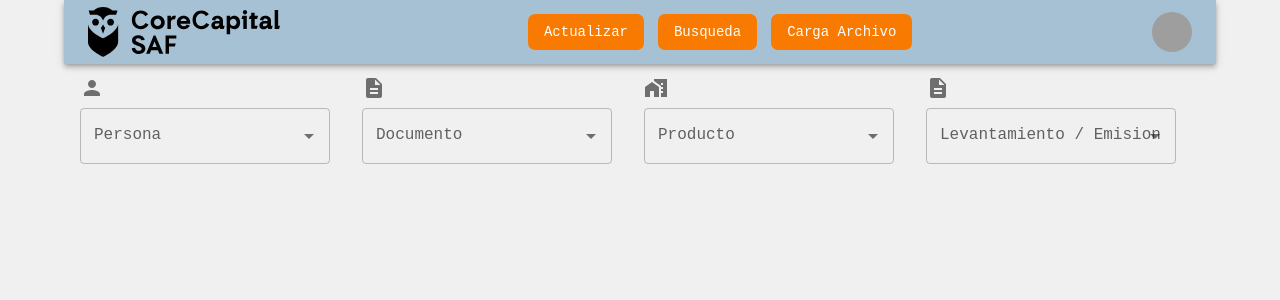
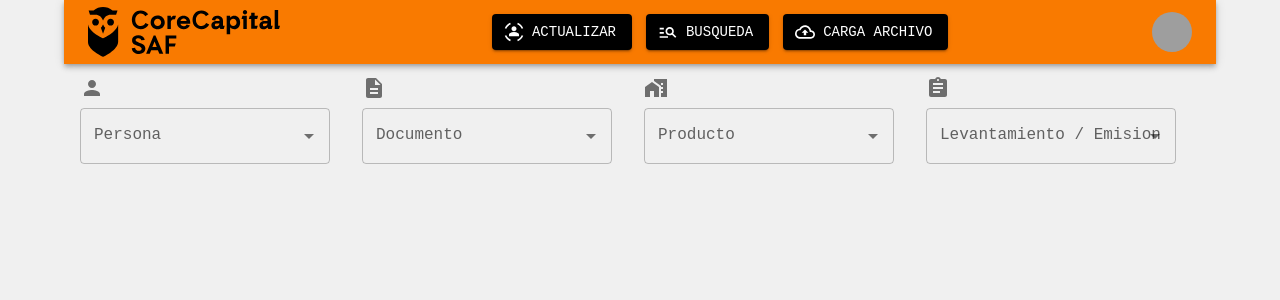
Before and after one commit to EduRamos95/React-MaterialUI-TypeScript, a React (Create React App) app in the folder react-materialui-typescript-core/: page / in a window 1280 px wide. Shown: the top 300 px of the page. Built offline with nearby package versions, Linux system fonts and the light colour scheme; grey boxes are pictures that could not be loaded.

Commit message:
day 1: pages / responsive

```diff
--- a/react-materialui-typescript-core/src/common/NavBar.tsx
+++ b/react-materialui-typescript-core/src/common/NavBar.tsx
@@ -15,13 +15,56 @@ import AdbIcon from '@mui/icons-material/Adb';
 import YourSVG from '../core_icons/CoreCapitalSAF_logo.svg'
 import { makeStyles } from "@mui/material";
 import { minWidth, padding, width } from "@mui/system";
-
+import SearchIcon from '@mui/icons-material/Search';
+import SensorOccupiedIcon from '@mui/icons-material/SensorOccupied';
+import ArrowCircleUpIcon from '@mui/icons-material/ArrowCircleUp';
+import ListItemIcon from '@mui/material/ListItemIcon';
+import ManageSearchIcon from '@mui/icons-material/ManageSearch';
+import CloudUploadOutlinedIcon from '@mui/icons-material/CloudUploadOutlined';
+import { pink } from "@mui/material/colors";
+import AccountBoxOutlinedIcon from '@mui/icons-material/AccountBoxOutlined';
+import BadgeOutlinedIcon from '@mui/icons-material/BadgeOutlined';
+import LogoutIcon from '@mui/icons-material/Logout';
 
 export const NavBar: React.FunctionComponent<{}> = () => {
 
-    const pages = ['Actualizar', 'Busqueda', 'Carga Archivo'];
-    const settings = ['Profile', 'Account', 'Logout'];
-
+    // const pages = ['Actualizar', 'Busqueda', 'Carga Archivo'];
+    const pages = [
+        {
+            name: 'Actualizar',
+            ruta: '/actualizar',
+            sticon: <SensorOccupiedIcon />,
+        },
+        {
+            name: 'Busqueda',
+            ruta: '/buscar',
+            sticon: <ManageSearchIcon />,
+        },
+        {
+            name: 'Carga Archivo',
+            ruta: '/archivar',
+            sticon: <CloudUploadOutlinedIcon />,
+        }
+    ]
+    // const routs = ['/usuarios','/busqueda', '/archivos'];
+    // const settings = ['Profile', 'Account', 'Logout'];
+    const settings = [
+        {
+            name: 'Profile',
+            ruta: '/Profile/:id',
+            sticon: <AccountBoxOutlinedIcon />,
+        },
+        {
+            name: 'Account',
+            ruta: '/Account/:id',
+            sticon: < BadgeOutlinedIcon />,
+        },
+        {
+            name: 'Logout',
+            ruta: '/login',
+            sticon: <LogoutIcon />,
+        }
+    ]
 
     const [anchorElNav, setAnchorElNav] = React.useState<null | HTMLElement>(null);
     const [anchorElUser, setAnchorElUser] = React.useState<null | HTMLElement>(null);
@@ -50,7 +93,7 @@ export const NavBar: React.FunctionComponent<{}> = () => {
             justifyContent: 'space-between',
             //backgroundColor: 'red',
         }}>
-            <Box sx={{ display: { xs: 'none', md: 'flex' }, mr: 1 }}>
+            <Box color='info' sx={{ display: { xs: 'none', md: 'flex' }, mr: 1 }}>
             <img id="img_logo"
               src={YourSVG} alt="No Result"
             />
@@ -81,7 +124,7 @@ export const NavBar: React.FunctionComponent<{}> = () => {
                 aria-controls="menu-appbar"
                 aria-haspopup="true"
                 onClick={handleOpenNavMenu}
-                color="inherit"
+                color="info"
             >
                 <MenuIcon />
             </IconButton>
@@ -104,8 +147,11 @@ export const NavBar: React.FunctionComponent<{}> = () => {
                 }}
             >
                 {pages.map((page) => (
-                <MenuItem key={page} onClick={handleCloseNavMenu}>
-                    <Typography textAlign="center">{page}</Typography>
+                <MenuItem key={page.name} onClick={handleCloseNavMenu}>
+                    <ListItemIcon>
+                        {page.sticon}
+                    </ListItemIcon>
+                    <Typography textAlign="center">{page.name}</Typography>
                 </MenuItem>
                 ))}
             </Menu>
@@ -150,14 +196,15 @@ export const NavBar: React.FunctionComponent<{}> = () => {
                 }}>
             {pages.map((page) => (
                 <Button
-                color='secondary'
+                startIcon={page.sticon}
+                color='info'
                 variant='contained'
-                key={page}
+                key={page.name}
                 onClick={handleCloseNavMenu}
                 sx={{
                     my: 2,
                     color: 'white',
-                    display: 'inline-block',
+                    display: 'flex',
                     padding: '0.5 em 2em',
                     margin: '0em 0.5em',
                     maxWidth: '20em',
@@ -165,15 +212,15 @@ export const NavBar: React.FunctionComponent<{}> = () => {
                     minWidth: '5em'
                 }}
                 >
-                {page}
+                {page.name}
                 </Button>
             ))}
             </Box>
 
             <Box sx={{ flexGrow: 0 }}>
             <Tooltip title="Open settings">
-                <IconButton onClick={handleOpenUserMenu} sx={{ p: 0 }}>
-                <Avatar alt="Remy Sharp" src="/static/images/avatar/2.jpg" />
+                <IconButton  onClick={handleOpenUserMenu} sx={{ p: 0}}>
+                <Avatar  alt="Remy Sharp" src="/static/images/avatar/2.jpg" />
                 </IconButton>
             </Tooltip>
             <Menu
@@ -193,8 +240,11 @@ export const NavBar: React.FunctionComponent<{}> = () => {
                 onClose={handleCloseUserMenu}
             >
                 {settings.map((setting) => (
-                <MenuItem key={setting} onClick={handleCloseUserMenu}>
-                    <Typography textAlign="center">{setting}</Typography>
+                <MenuItem key={setting.name} onClick={handleCloseUserMenu}>
+                    <ListItemIcon>
+                        {setting.sticon}
+                    </ListItemIcon>
+                    <Typography textAlign="center">{setting.name}</Typography>
                 </MenuItem>
                 ))}
             </Menu>
--- a/react-materialui-typescript-core/src/components/LatMenu.tsx
+++ b/react-materialui-typescript-core/src/components/LatMenu.tsx
@@ -11,7 +11,8 @@ import { red } from '@mui/material/colors';
 import TextField from '@mui/material/TextField';
 import Autocomplete from '@mui/material/Autocomplete';
 import { top100Films } from '../assets/top100'
-import { wrap } from 'module';
+import AssignmentIcon from '@mui/icons-material/Assignment';
+import { grey } from '@mui/material/colors';
 
 export const LatMenu: React.FunctionComponent<{}> = ():JSX.Element => {
     const FilterItems = [
@@ -32,7 +33,7 @@ export const LatMenu: React.FunctionComponent<{}> = ():JSX.Element => {
         },
         {
             text: 'Levantamiento / Emision',
-            icon: <DescriptionIcon />,
+            icon: <AssignmentIcon />,
             path: '/'
         }
     ]
@@ -55,14 +56,14 @@ export const LatMenu: React.FunctionComponent<{}> = ():JSX.Element => {
                   // key={item.text}
                   sx={{display:'flex'}}>
                     <ListItemText >
-                    <ListItemIcon >{item.icon}</ListItemIcon>
+                    <ListItemIcon color='#000'>{item.icon}</ListItemIcon>
                     <Autocomplete
                     disablePortal
-
+                    color='info'
                     id="combo-box-demo"
                     options={top100Films}
                     sx={{ minWidth: '250px', maxWidth: '80%', }}
-                    renderInput={(params) => <TextField {...params} label={item.text} />}
+                    renderInput={(params) => <TextField color='info' {...params} label={item.text} size='medium'/>}
                     />
                     </ListItemText>
                 </ListItem>
--- a/react-materialui-typescript-core/src/config/theme.condig.tsx
+++ b/react-materialui-typescript-core/src/config/theme.condig.tsx
@@ -1,5 +1,6 @@
 import React from "react";
 import { createTheme, CssBaseline, ThemeProvider } from "@mui/material";
+import { info } from "console";
 
 type ThemeProp = {
     children: JSX.Element;
@@ -26,33 +27,36 @@ const theme = createTheme ({
         background: {
             default: themePalette.WHITECORE,
         },
-        primary: {
+        secondary: {
             light:themePalette.CELESTECORELIGTH,
             main: themePalette.CELESTECORE,
             dark: themePalette.CELESTECOREDARK,
             contrastText: themePalette.BLACKCORE,
         },
-        secondary: {
+        primary: {
             light:themePalette.NARANJACORELIGTH,
             main: themePalette.NARANJACORE,
             dark: themePalette.NARANJACOREDARK,
             contrastText: themePalette.WHITECORE,
+        },
+        info:{
+            main: themePalette.BLACKCORE,
         }
     },
     typography: {
         fontFamily: themePalette.FONT_GLOBAL,
     },
-    components: {
-        MuiButton: {
-            defaultProps: {
-                style: {
-                    textTransform: "none",
-                    boxShadow: "none",
-                    borderRadius: "0.5em",
-                }
-            }
-        }
-    }
+    // components: {
+    //     MuiButton: {
+    //         defaultProps: {
+    //             style: {
+    //                 textTransform: "none",
+    //                 boxShadow: "none",
+    //                 borderRadius: "0.5em",
+    //             }
+    //         }
+    //     }
+    // }
 });
 
 export const ThemeConfig: React.FunctionComponent<ThemeProp> = ({ children }) => {
```
